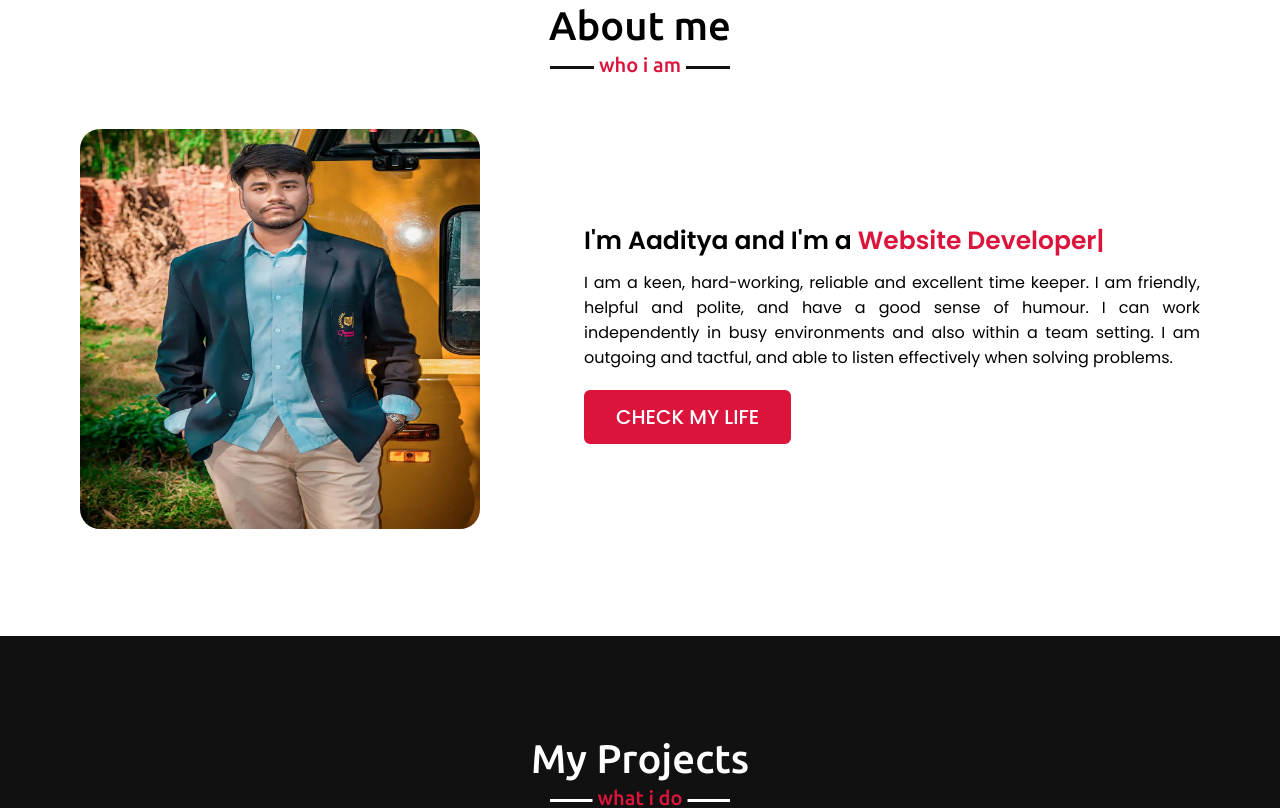
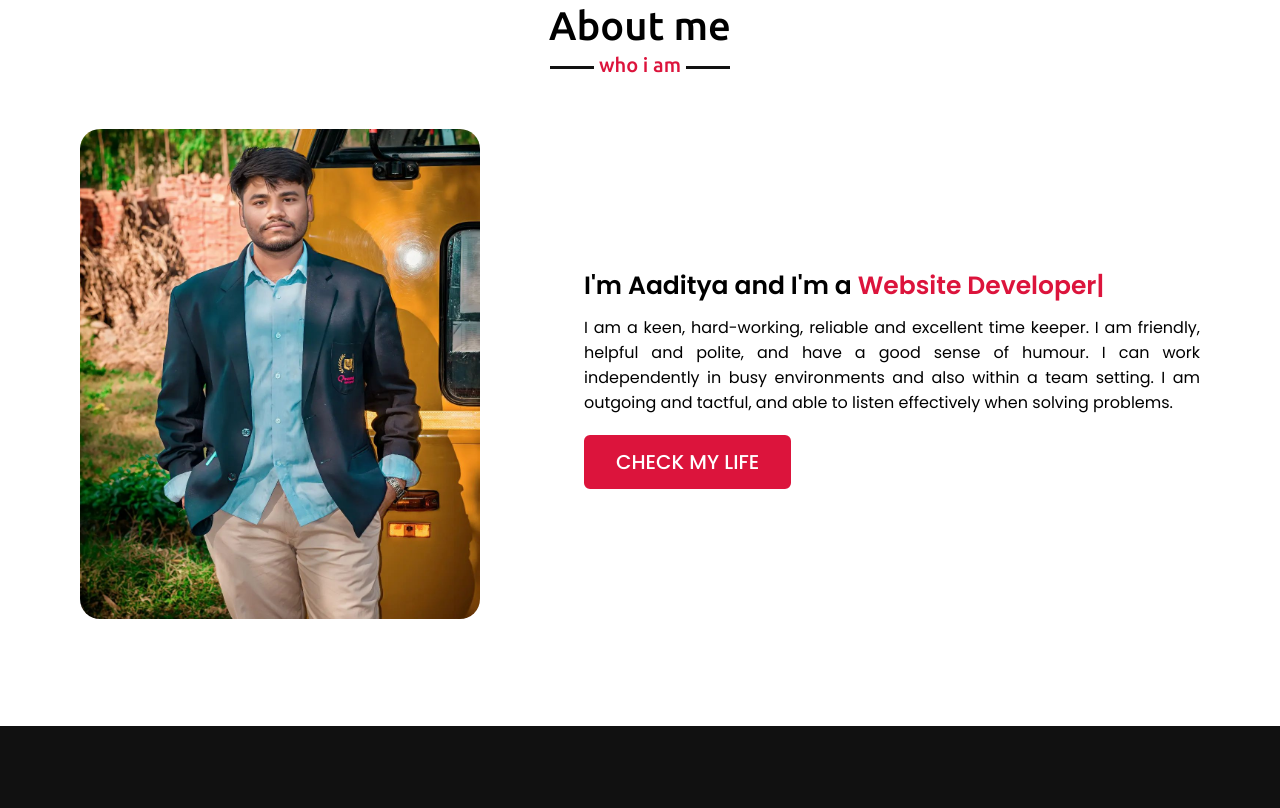
Before and after one commit to Aaditya-Mishra1/Aaditya-Mishra1.github.io, a plain HTML site: page index.html in a window 1280 px wide. Shown: the part 897-1705 px from the top of the page. Drawn offline with nearby package versions, Linux system fonts and the light colour scheme.

Commit message:
Portfolio

```diff
--- a/index.html
+++ b/index.html
@@ -13,6 +13,7 @@
     <script src="https://cdnjs.cloudflare.com/ajax/libs/OwlCarousel2/2.3.4/owl.carousel.min.js"></script>
     <link rel="stylesheet" href="https://cdnjs.cloudflare.com/ajax/libs/OwlCarousel2/2.3.4/assets/owl.carousel.min.css"/>
     <script src="https://kit.fontawesome.com/c33b6f31d3.js" crossorigin="anonymous"></script>
+    <link rel="shortcut icon" type="image/x-icon" href="logo/flogo.png" />
 
 </head>
 <body>
@@ -53,7 +54,7 @@
             <h2 class="title">About me</h2>
             <div class="about-content">
                 <div class="column left">
-                    <img src="image/ME.webp" alt="">
+                    <img src="image/ME.jpg" alt="">
                 </div>
                 <div class="column right">
                     <div class="text">I'm Aaditya and I'm a <span class="typing-2"></span></div>
@@ -186,7 +187,6 @@
             <div class="text">Send me a message</div>
             <input type="text" name="Name" placeholder="Your Name" required>
             <input type="email" name="Email" placeholder="Your Email" required>
-            <input type="text" name="Phone" placeholder="Phone Number" required>
             <textarea name="Message" placeholder="Your Message" required></textarea>
             <button type="submit" class="btn btn2">Submit</button>
           </form>
--- a/style.css
+++ b/style.css
@@ -224,9 +224,9 @@ section .title::after {
   width: 45%;
 }
 .about .about-content .left img {
-  height: 400px;
+  height: 490px;
   width: 400px;
-  object-fit: contain 0px;
+  object-fit: fill 0px;
   border-radius: 20px;
 }
 .about .about-content .right {
@@ -523,7 +523,7 @@ section .title::after {
 }
 
 .contact .contact-content .column-right form {
-  width: 100%;
+  width: 10%;
 }
 
 form input,
```
Also changed, not shown: image/ME.jpg (renamed from image/ME.webp), logo/flogo.png (added).
